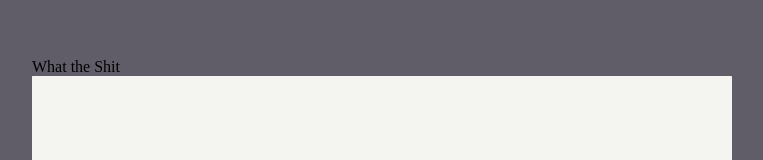
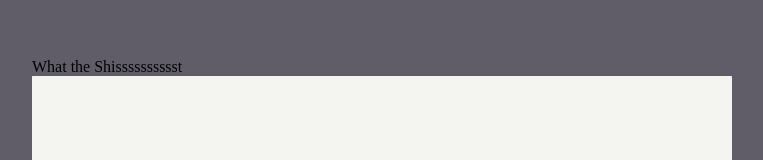
Before and after one commit to SACHIN773/Superdry, a React (Create React App) app: page / in a window 1280 px wide. Shown: the part 162-322 px from the top of the page, without its empty margins (188-951 px from the left). Built offline with nearby package versions, Linux system fonts and the light colour scheme.

Commit message:
djdhdhdhd

```diff
--- a/src/App.js
+++ b/src/App.js
@@ -4,7 +4,7 @@ import './App.css'
 function App() {
   return (
     <div className='container'>
-    <p>What the Shit</p>
+    <p>What the Shisssssssssst</p>
     </div>
   );
 }
```
